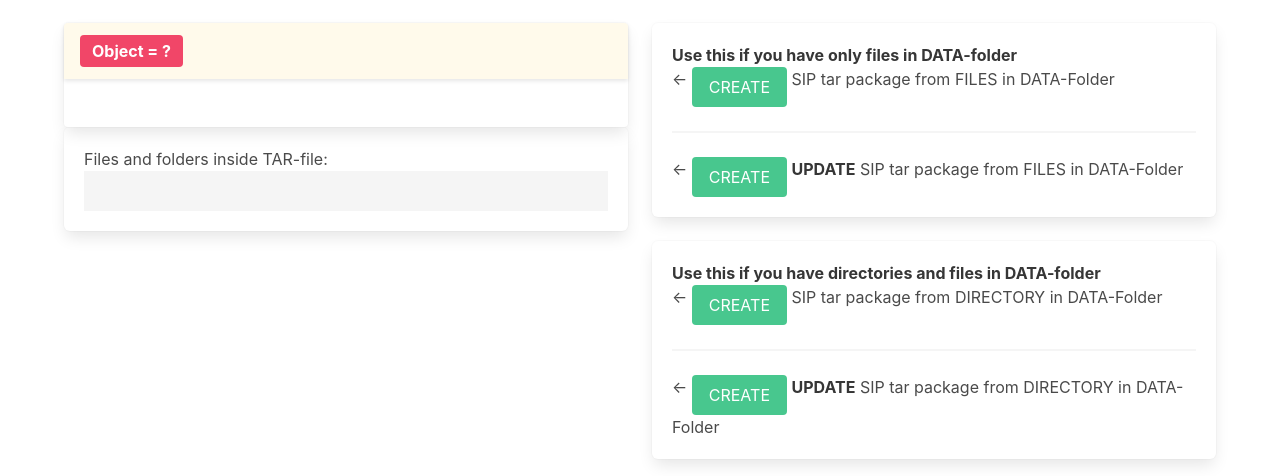
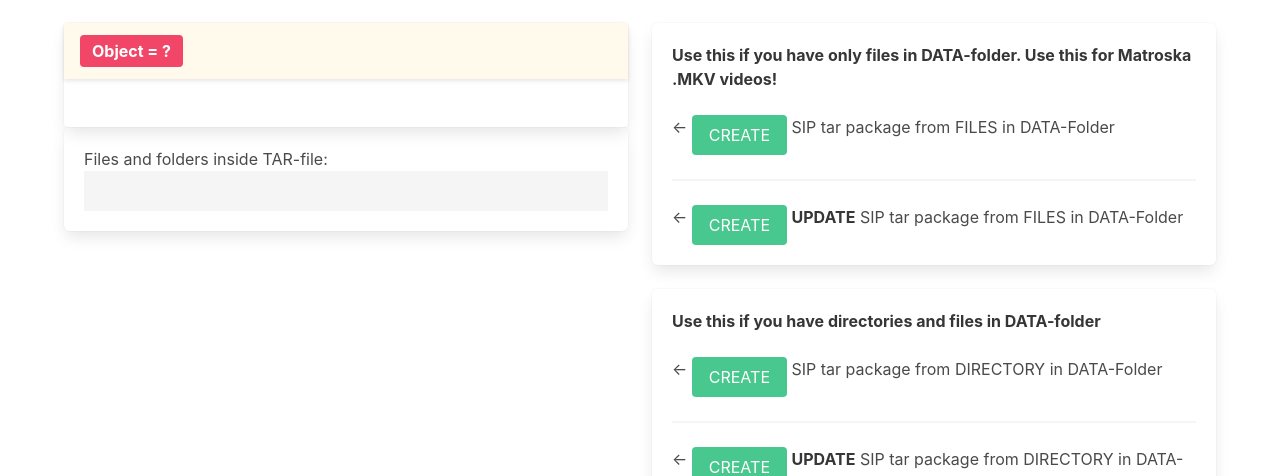
Before and after one commit to FinnishNationalGallery/mediahillo_ng, a Python web app: template templates/sip.html in a window 1280 px wide. Shown: the part 113-589 px from the top of the page. Run offline with Jinja, Linux system fonts and the light colour scheme; the template is opened without the code that fills it, so the values that code supplies are empty; some libraries are stand-ins or nearby versions.

Commit message:
Update sip.html

```diff
--- a/templates/sip.html
+++ b/templates/sip.html
@@ -74,8 +74,8 @@
             <strong>WAIT FOR THE PROGRAM!</strong> Mediahillo is processing files ...
         </div>
         <div class="box">
-            <strong>Use this if you have only files in DATA-folder </strong>
-            </br>
+            <strong>Use this if you have only files in DATA-folder. Use this for Matroska .MKV videos!</strong>
+            </br></br>
             &larr;
             <a href="{{url_for('sip.sip_from_files')}}?update=No"><button class="button is-success" id="hide1" onclick="togglePopup()">CREATE</button></a>
             SIP tar package from FILES in DATA-Folder
@@ -86,7 +86,7 @@
         </div>
         <div class="box">
             <strong>Use this if you have directories and files in DATA-folder </strong>
-            </br>
+            </br></br>
             &larr;
             <a href="{{url_for('sip.sip_from_directory')}}?update=No"><button class="button is-success" id="hide3" onclick="togglePopup()">CREATE</button></a>
             SIP tar package from DIRECTORY in DATA-Folder
```
